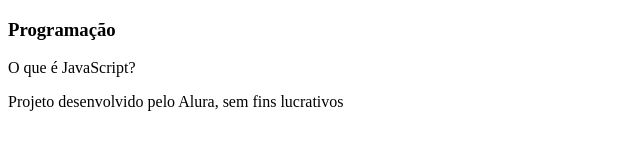
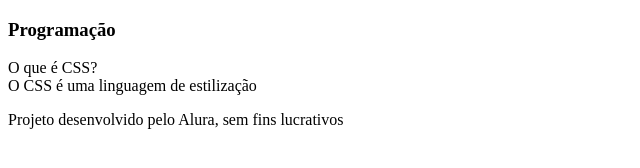
Before and after one commit to kesley011/Flash-card, a plain HTML site: page index.html in a window 1280 px wide. Shown: the whole page, without its empty margins (0-640 px from the left). Drawn offline with Linux system fonts and the light colour scheme.

Commit message:
Add files via upload

```diff
--- a/index.html
+++ b/index.html
@@ -1,5 +1,5 @@
 <!DOCTYPE html>
-<html lang="en">
+<html lang="pt-br">
 <head>
     <meta charset="UTF-8">
     <meta name="viewport" content="width=device-width, initial-scale=1.0">
@@ -11,14 +11,18 @@
 <article class="cartao">
           <div class="cartao__conteudo">
             <h3>Programação</h3>
-O que é JavaScript?
+O que é CSS?
         </div>
-
+<div class="cartao__conteudo__resposta">
+    O CSS é uma linguagem de estilização
+</div>
+</div>
         </article>
-        </section>
+    </section>
     </main>
     <footer>
-        <p>Projeto desenvolvido pelo Alura, sem fins lucrativos</p>
+        <p>Projeto desenvolvido pelo Alura, sem fins
+            lucrativos</p>
     </footer>
 </body>
 </html>
```
